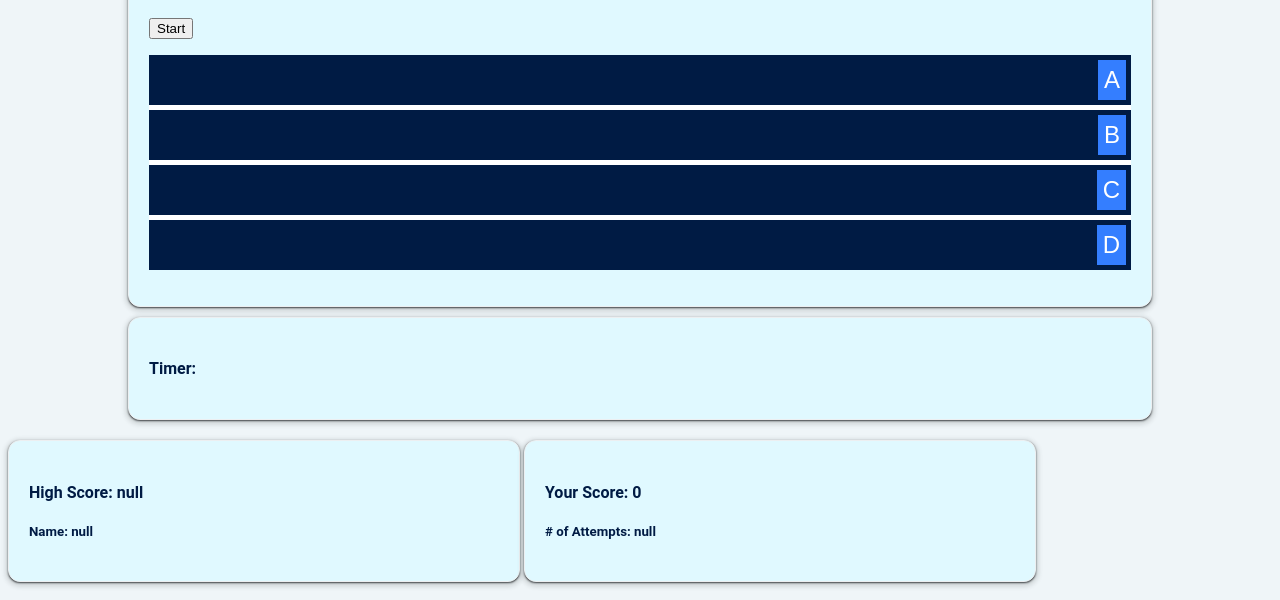
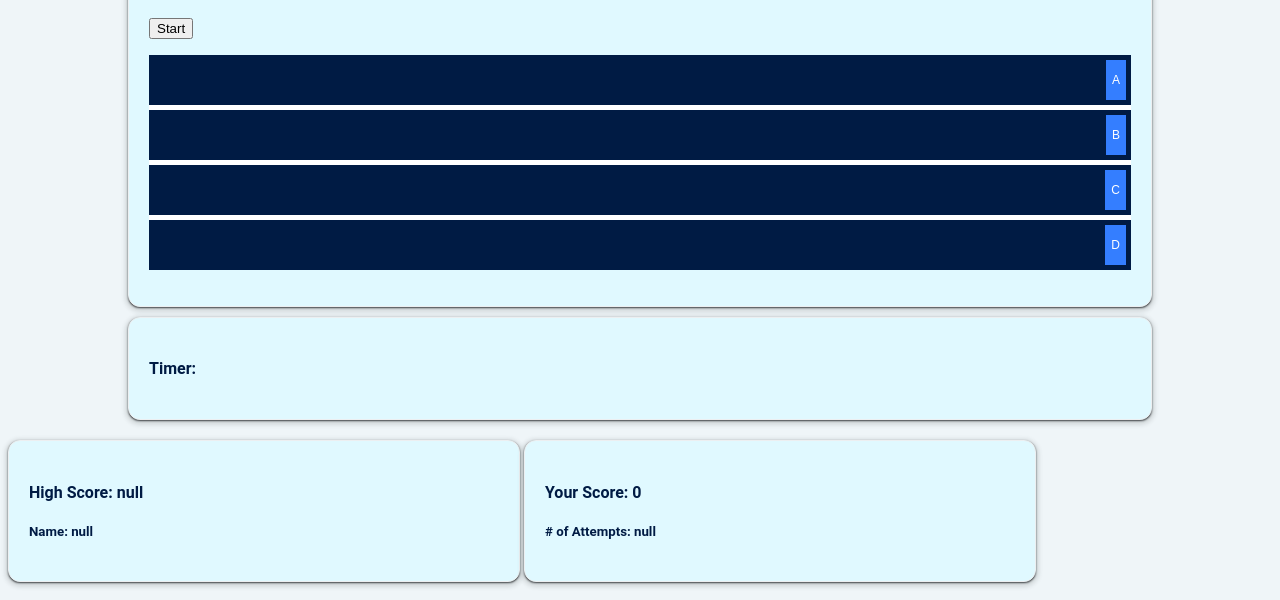
Before and after one commit to shawnbradyrobinson/shawn-quiz, a plain HTML site: page index.html in a window 1280 px wide. Shown: the part 236-836 px from the top of the page. Drawn offline with Linux system fonts and the light colour scheme.

Commit message:
fixed text size

```diff
--- a/style.css
+++ b/style.css
@@ -40,8 +40,8 @@ li {
   padding: 5px;
   background-color:  #001b44;
   color: white;
-  font-size: 1.5em;
-  line-height: 1.5;
+  font-size: 75%;
+  line-height: 90%;
 }
 
 li:before {
```
